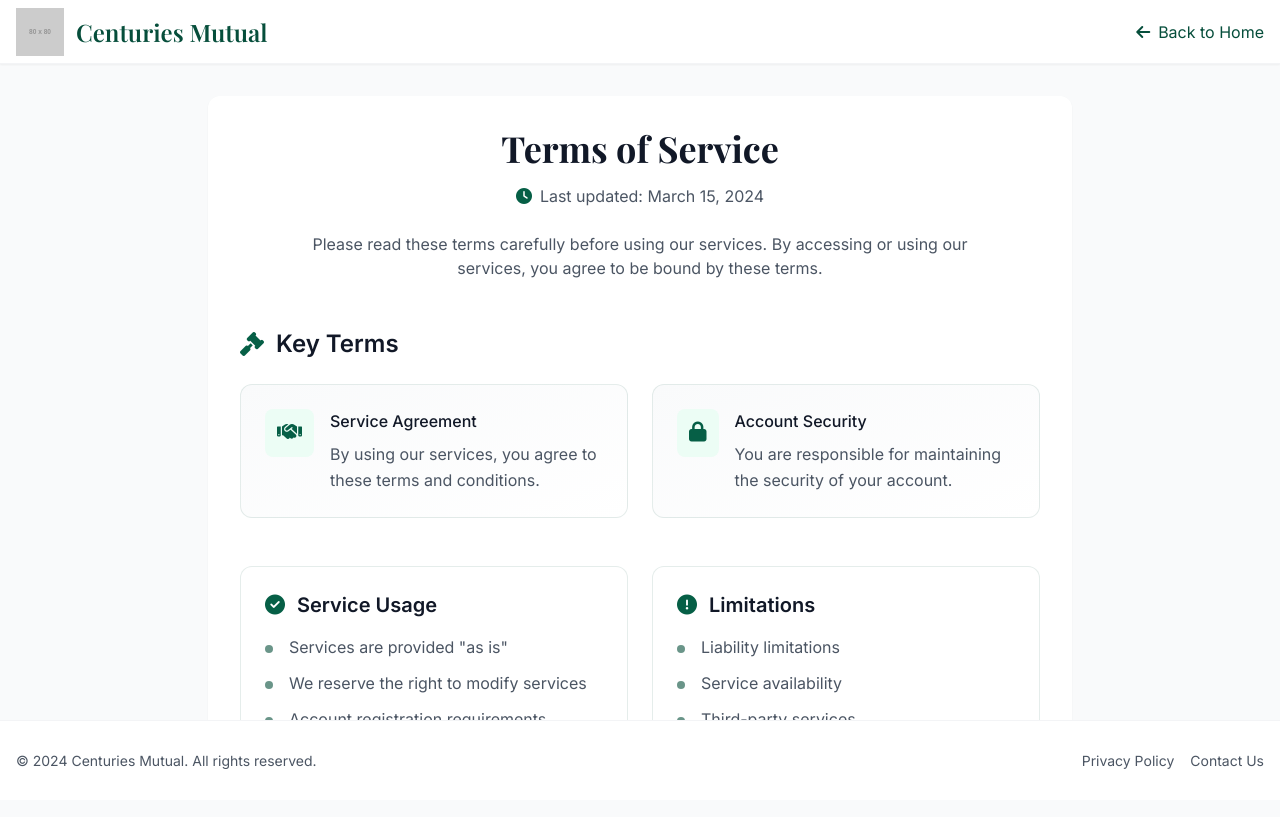
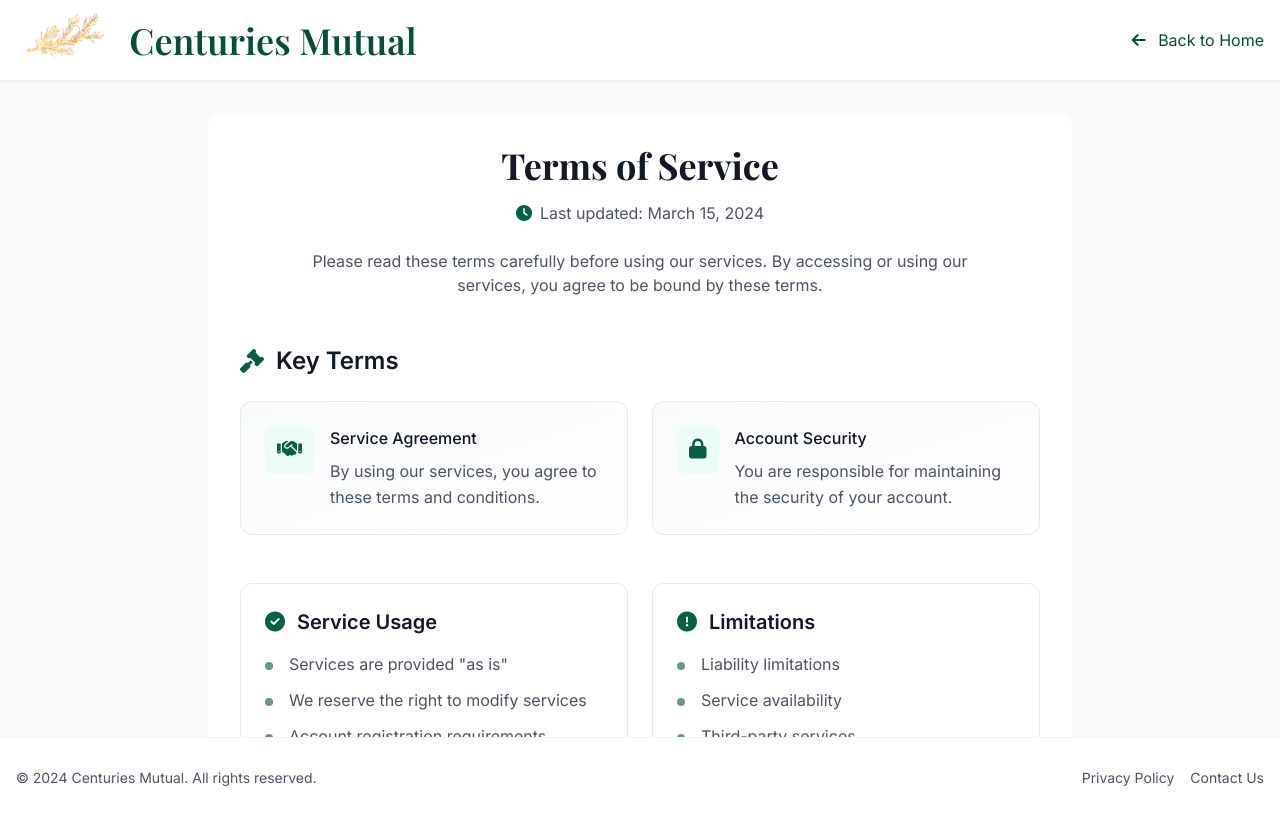
Before and after one commit to oldwestsolutions/CenturiesMutualinc, a website: page terms-of-service.html in a window 1280 px wide. Drawn offline with nearby package versions, Linux system fonts and the light colour scheme; placeholder pictures from the web are drawn by us.

Commit message:
Update Centuries Mutual logo and favicon on terms of service page

```diff
--- a/terms-of-service.html
+++ b/terms-of-service.html
@@ -4,6 +4,7 @@
     <meta charset="UTF-8">
     <meta name="viewport" content="width=device-width, initial-scale=1.0">
     <title>Terms of Service - Centuries Mutual</title>
+    <link rel="icon" type="image/png" href="CenturiesMutualLogoinc.png">
     <link href="https://cdnjs.cloudflare.com/ajax/libs/tailwindcss/2.2.19/tailwind.min.css" rel="stylesheet">
     <link rel="stylesheet" href="https://cdnjs.cloudflare.com/ajax/libs/font-awesome/6.5.1/css/all.min.css">
     <style>
@@ -89,14 +90,14 @@
 </head>
 <body class="bg-gray-50">
     <!-- Navigation -->
-    <nav class="bg-white shadow-sm border-b border-gray-100 h-16">
+    <nav class="bg-white shadow-sm border-b border-gray-100">
         <div class="max-w-7xl mx-auto px-4">
-            <div class="flex justify-between items-center h-16">
-                <a href="index.html" class="flex items-center">
-                    <img src="https://placehold.co/80x80" alt="Centuries Mutual Logo" class="h-12 w-12 mr-3"/>
-                    <span class="text-2xl font-semibold text-green-900 playfair">Centuries Mutual</span>
-                </a>
-                <a href="index.html" class="text-green-900 hover:text-green-800 flex items-center">
+            <div class="flex justify-between items-center h-20">
+                <div class="flex items-center">
+                    <img src="CenturiesMutualLogoinc.png" alt="Centuries Mutual Logo" class="h-16 sm:h-28 w-auto object-contain mr-5"/>
+                    <span class="text-3xl sm:text-4xl font-semibold text-green-900 playfair">Centuries Mutual</span>
+                </div>
+                <a href="index.html" class="text-green-900 hover:text-green-800">
                     <i class="fas fa-arrow-left mr-2"></i>
                     Back to Home
                 </a>
```
